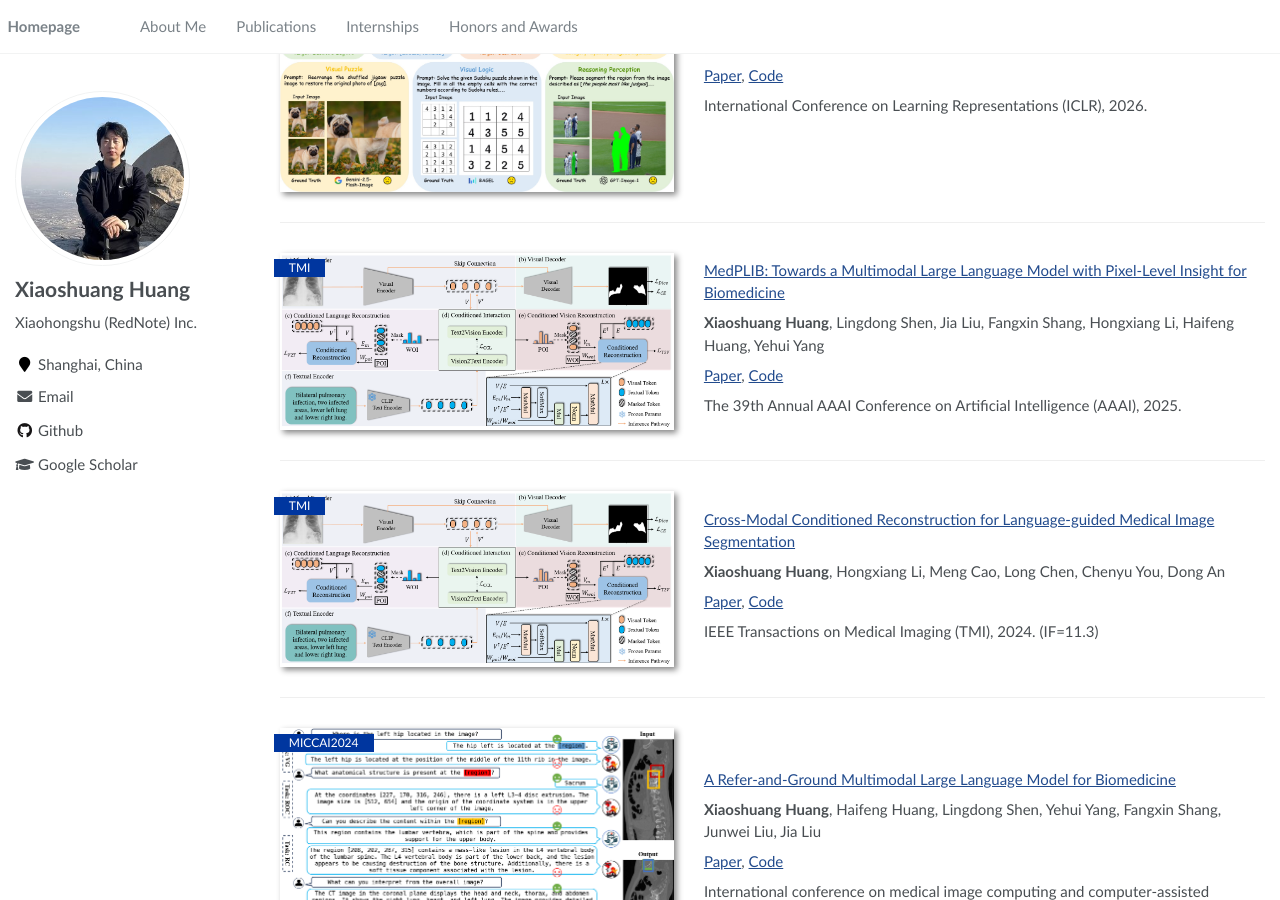
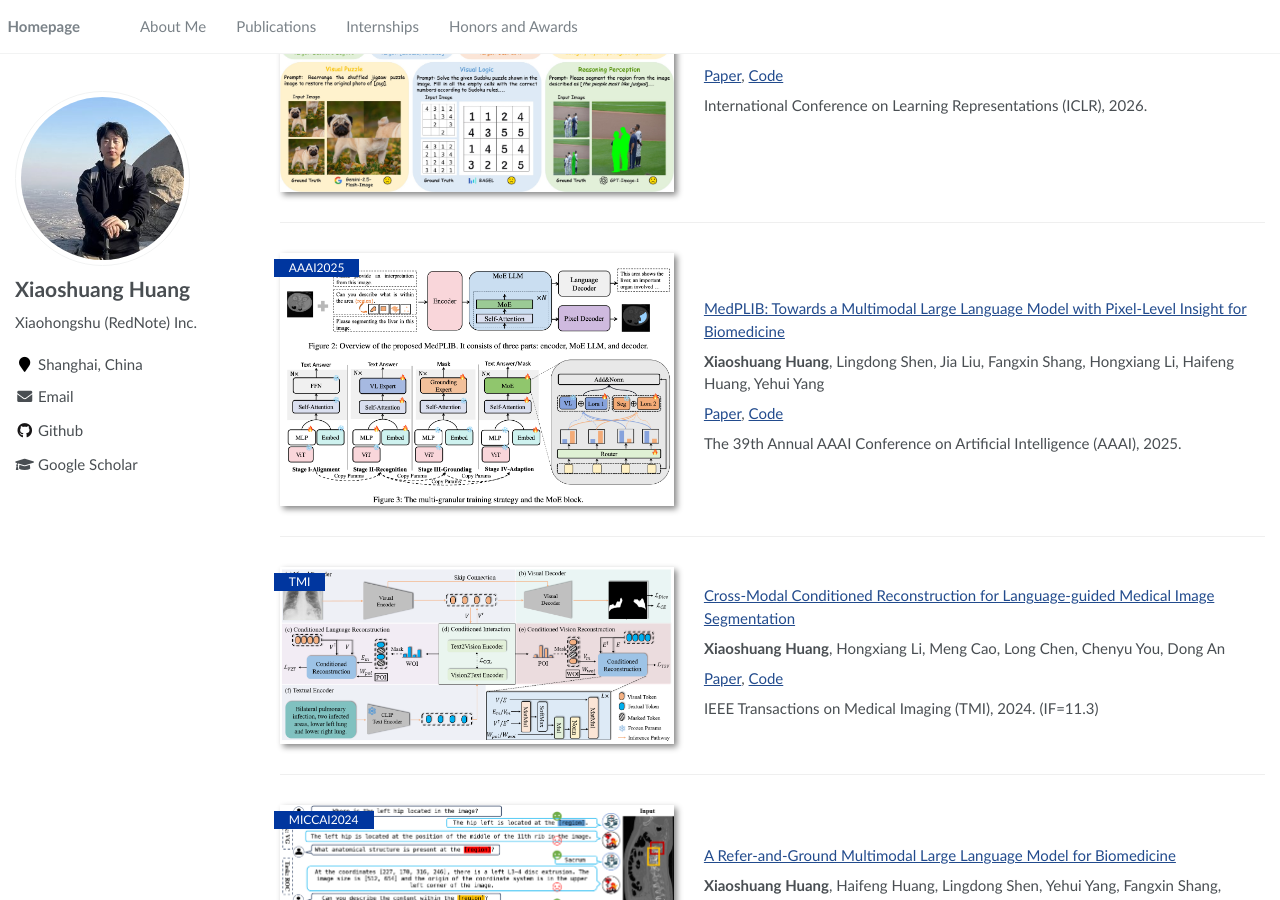
Before and after one commit to ShawnHuang497/xiaoshuanghuang.github.io, a Jekyll site: the page built from _pages/about.md, in a window 1280 px wide and 900 px high, scrolled down 953 px. Built offline with Jekyll 4.4.1, drawn with Linux system fonts in a browser that asks for light colours; a script that is not in the unit is left out.

Commit message:
Update about.md

```diff
--- a/_pages/about.md
+++ b/_pages/about.md
@@ -59,7 +59,7 @@ International Conference on Learning Representations (ICLR), 2026.
 </div>
 </div>
 
-<div class='paper-box'><div class='paper-box-image'><div><div class="badge">TMI</div><img src='images/TMI-reclmis.png' alt="sym" width="100%"></div></div>
+<div class='paper-box'><div class='paper-box-image'><div><div class="badge">AAAI2025</div><img src='images/AAAI2025-medplib.png' alt="sym" width="100%"></div></div>
 <div class='paper-box-text' markdown="1">
 
 [MedPLIB: Towards a Multimodal Large Language Model with Pixel-Level Insight for Biomedicine](https://arxiv.org/abs/2412.09278)
```
